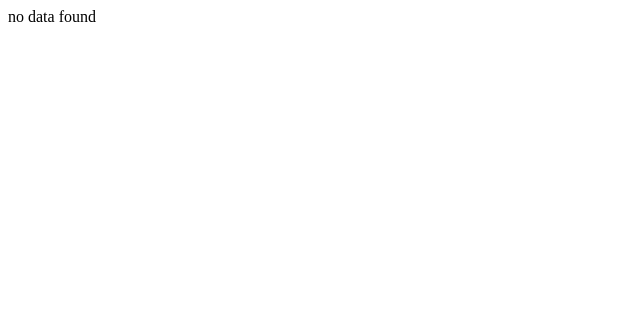
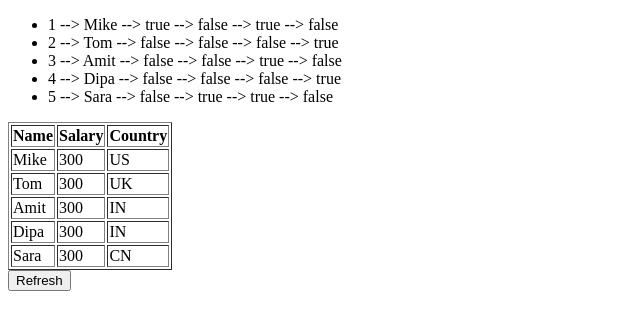
Before and after one commit to PROSUN619/webgentle.angular, an Angular app: page / in a window 1280 px wide. Shown: the top 330 px of the page, without its empty margins (0-640 px from the left). Built offline with nearby package versions, Linux system fonts and the light colour scheme.

Commit message:
video 23: ng-for trackby

```diff
--- a/src/app/app.component.html
+++ b/src/app/app.component.html
@@ -1,20 +1,40 @@
-
-<div *ngIf="false; then data else nodata">
-
-</div>
+<ul>
+    <li *ngFor="let name of employeeNames; index as i; first as f; last as l;
+    even as e; odd as o
+    ">
+        <!-- here first means whether the element is the first element of the array or not -->
+        {{i+1}} --> {{name}} --> {{f}} --> {{l}} --> {{e}} --> {{o}}
+    </li>
+</ul>
 
 
+<table border="1">
+    <thead>
+        <tr>
+            <th>
+                Name
+            </th>
+            <th>
+                Salary
+            </th>
+            <th>
+                Country
+            </th>
+        </tr>
+    </thead>
+    <tbody>
+        <tr *ngFor="let employee of employeeArray; trackBy: refreshEmployees">
+            <td>
+                {{employee.name}}
+            </td>
+            <td>
+                {{employee.salary}}
+            </td>
+            <td>
+                {{employee.country}}
+            </td>
+        </tr>
+    </tbody>
+</table>
 
-
-<ng-template #data>
-    <ul>
-        <li>One</li>
-        <li>Two</li>
-        <li>Three</li>
-    </ul>
-</ng-template>
-
-
-<ng-template #nodata>
-    no data found
-</ng-template>
+<button (click)="refreshEmployee()">Refresh</button>
--- a/src/app/app.component.ts
+++ b/src/app/app.component.ts
@@ -7,27 +7,28 @@ import { Component } from '@angular/core';
 })
 export class AppComponent {
 
-  btnId: string = 'btnSave';
-  textValue: string = '';
-  isDisabled: boolean = true;
-  paragraph: string = "Jay Ganesh Deva";
-  src = "https://images.unsplash.com/photo-1661692429215-ea082874a29a?ixlib=rb-1.2.1&ixid=MnwxMjA3fDB8MHxwaG90by1wYWdlfHx8fGVufDB8fHx8&auto=format&fit=crop&w=387&q=80";
-  width= "200"
-  myStyle='color:green; font-style:italic';
-  myStyleObj : any ={'color':'yellow', 'font-style':'italic'};
+  employeeNames = ['Mike','Tom','Amit','Dipa','Sara'];
 
-  handleOnChange(): void {
+  employeeArray = [
+    {name: 'Mike', salary: 300, country: 'US'},
+    {name: 'Tom', salary: 300, country: 'UK'},
+    {name: 'Amit', salary: 300, country: 'IN'},
+    {name: 'Dipa', salary: 300, country: 'IN'},
+    {name: 'Sara', salary: 300, country: 'CN'}
+  ]
 
-    if (this.textValue.length > 0)
-      this.isDisabled = true;
-    else
-      this.isDisabled = false;
+  refreshEmployee(){
+    this.employeeArray = [
+      {name: 'Mike', salary: 300, country: 'US'},
+      {name: 'Tom', salary: 300, country: 'UK'},
+      {name: 'Amit', salary: 300, country: 'IN'},
+      {name: 'Dipa', salary: 300, country: 'IN'},
+      {name: 'Sara', salary: 300, country: 'CN'},
+      {name: 'Brian', salary: 320, country: 'WI'}
+    ]
   }
 
-  foo():boolean{
-    return false;
-  }
-  callPhone(value:any):void{
-    alert(value);
+  refreshEmployees(index: number, employee : any): string{
+    return  employee.name;
   }
 }
```
